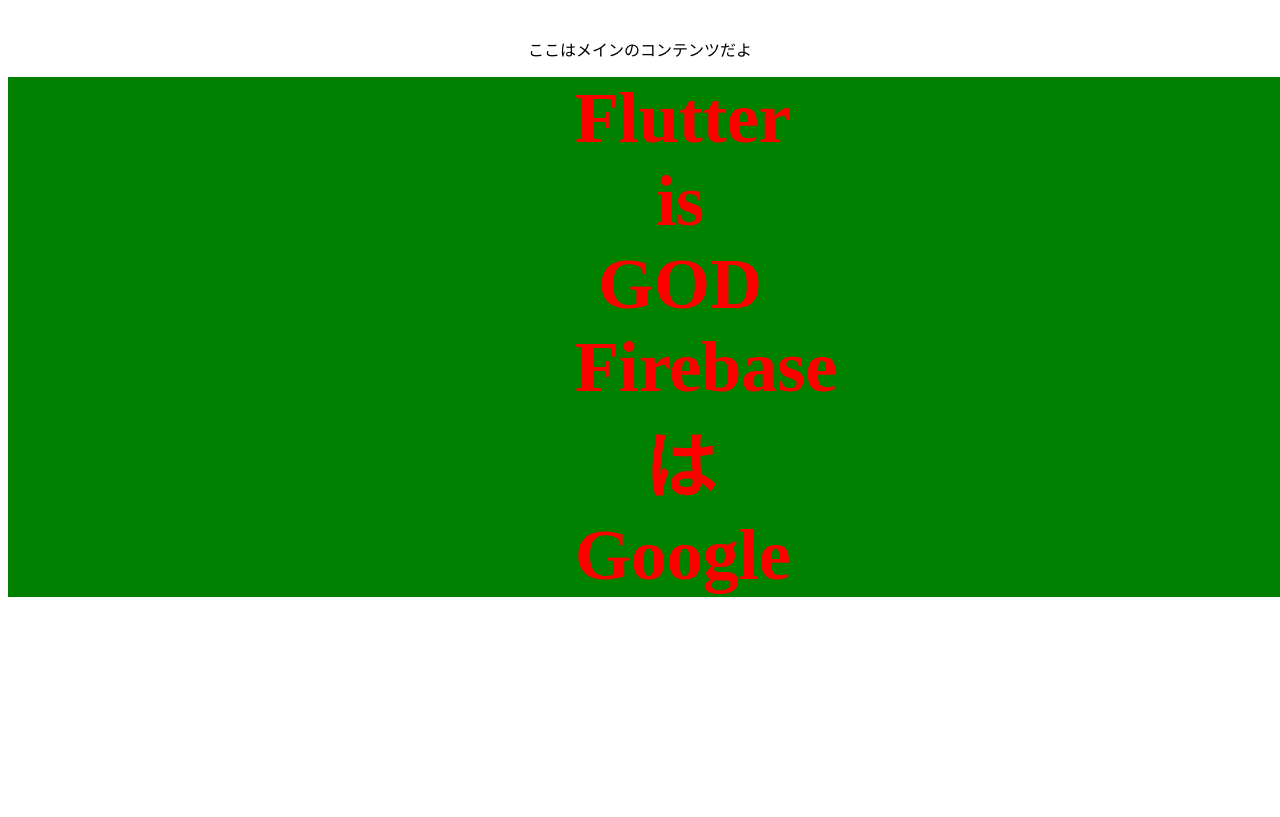
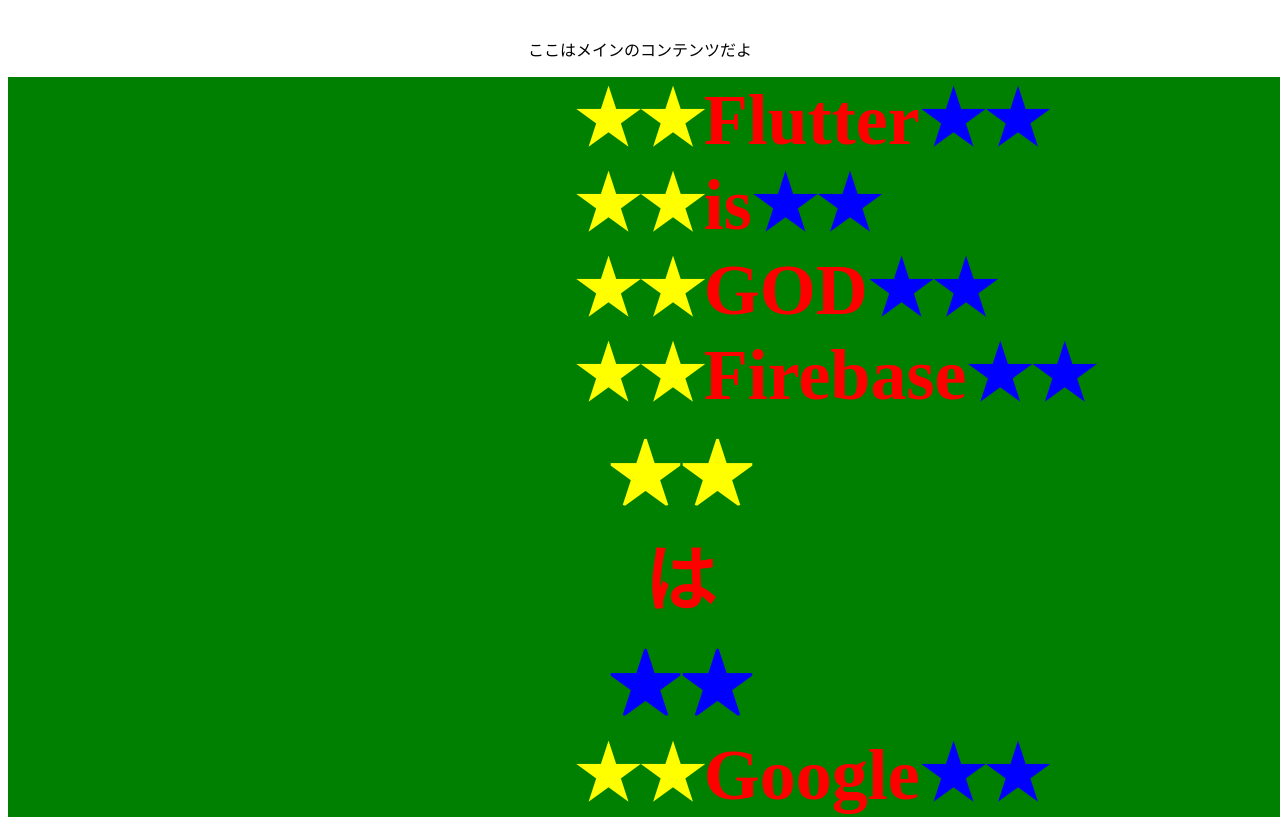
Before and after one commit to ISC-MakeIT/git_doc, a plain HTML site: page forPractice/index.html in a window 1280 px wide. Shown: the part 130-947 px from the top of the page. Before the commit the page ends 840 px from the top, so only its background shows below. Drawn offline with Linux system fonts and the light colour scheme.

Commit message:
add nav.css li before  after

```diff
--- a/forPractice/style/nav.css
+++ b/forPractice/style/nav.css
@@ -20,3 +20,13 @@ li{
     color: red;
     background-color: green;
 }
+
+li:after{
+    content: '★★';
+    color: blue;
+}
+
+li:before{
+    content: '★★';
+    color: yellow;
+}
```
